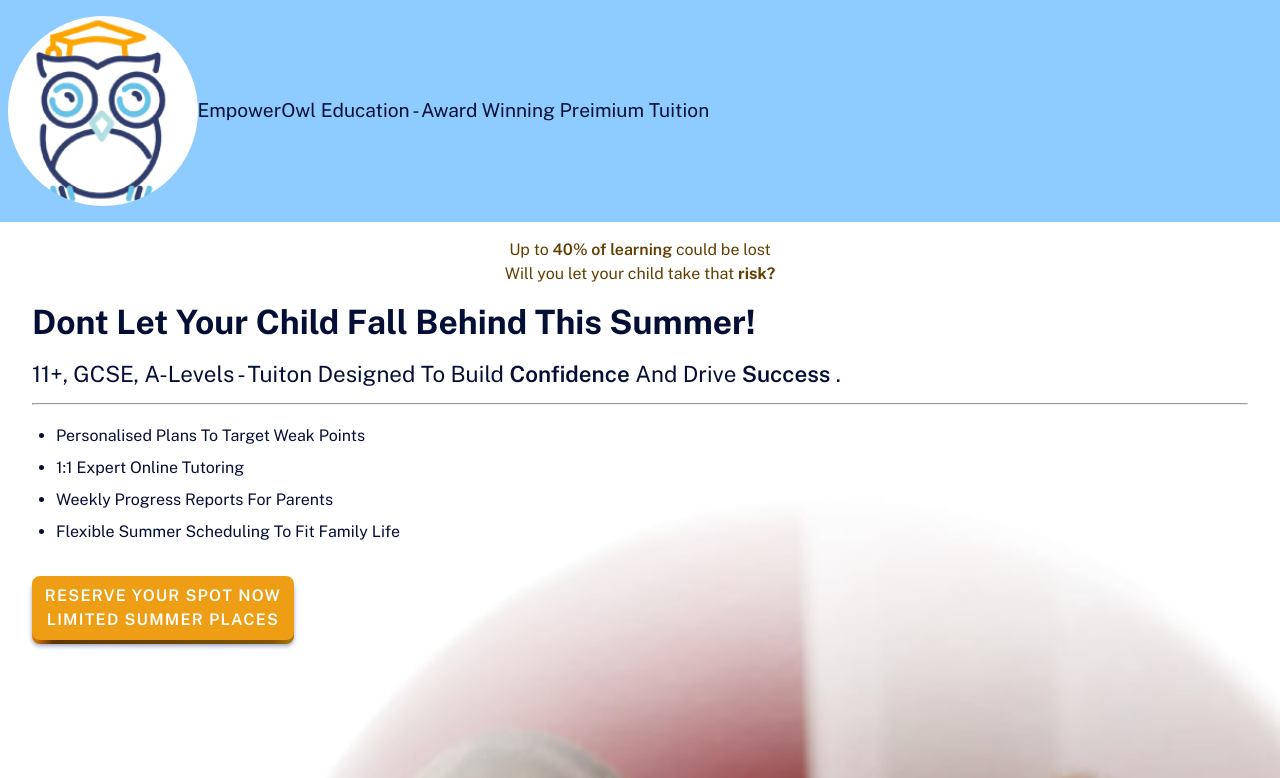
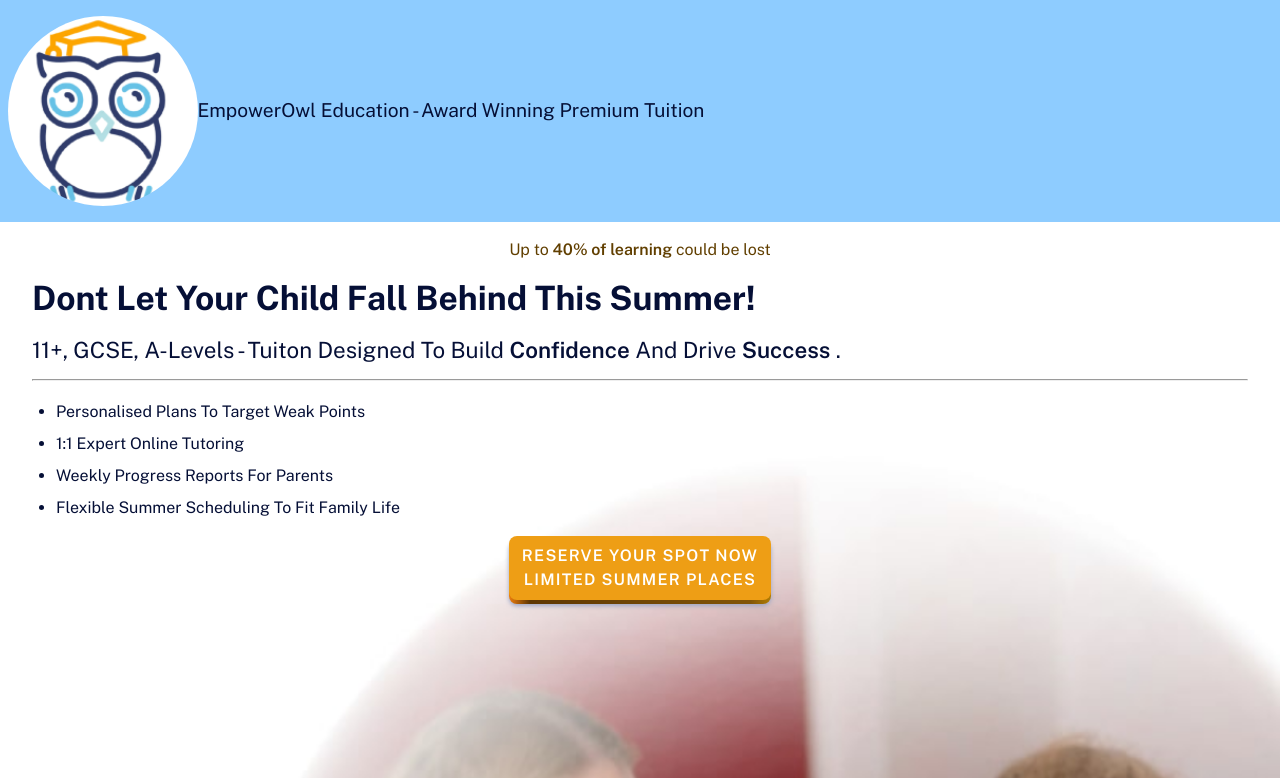
Before and after one commit to wawawoh/EmpowerOwl, a plain HTML site: page index.html in a window 1280 px wide. Shown: the top 778 px of the page. Drawn offline with nearby package versions, Linux system fonts and the light colour scheme.

Commit message:
center allign and button fix

```diff
--- a/index.html
+++ b/index.html
@@ -22,13 +22,13 @@ body {
 <body>
     <header>
         <img src="/images/empowerowl.png" alt="">
-        <p>EmpowerOwl education - award winning Preimium tuition
+        <p>EmpowerOwl education - award winning Premium tuition
         </p>
 
     </header>
     <main>
         <section class="hero">
-            <p class="top-of-hero"> Up to <span class="target">40% of learning</span> could be lost<br>Will you let your child take that <span class="bold">risk? </span> </p>
+            <p class="top-of-hero"> Up to <span class="target">40% of learning</span> could be lost </p>
             <h1>
                 Dont let your child fall behind this Summer!
             </h1>
@@ -67,7 +67,7 @@ body {
         <img class="hero-img"src="/images/hero.jpeg" alt="">
 
         <section class="voted">
-            <p>voted by luton council</p>
+            <p>Voted by luton councl</p>
             <h2> No. 1 Educational startup in 2021</h2>
             <img src="/images/luton.jpg" alt="">
         </section>
@@ -135,7 +135,7 @@ body {
                     <img src="/images/arrow-prev-small-svgrepo-com.svg" alt="">
                 </div>
 
-                <p>a no-risk introduction where your child and tutor get to know each other, build trust and understanding
+                <p>A no-risk introduction where your child and tutor get to know each other, build trust and understanding
 </p>
             </div>
             <div class="accordian">
@@ -144,7 +144,7 @@ body {
                     <img src="/images/arrow-prev-small-svgrepo-com.svg" alt="">
                 </div>
 
-                <p>a full curriculum is planned out, honing on your childs weak points</p>
+                <p>A full curriculum is planned out, honing on your childs weak points</p>
             </div>
             <div class="accordian">
                 <div class="accordian-header">
--- a/style.css
+++ b/style.css
@@ -60,8 +60,12 @@ button {
     text-transform: uppercase;
     padding: 0.4rem 0.6rem;
     align-self: center;
+    margin: auto !important
 
 
+}
+a {
+    margin: auto;
 }
 .pushable {
   position: relative;
@@ -107,6 +111,8 @@ button {
 
 .front {
   display: block;
+  margin: auto;
+  align-self: center;
   position: relative;
   border-radius: 8px;
   background: var(--yellow);
@@ -178,6 +184,7 @@ button {
     button {
         /* font-size: 1.1rem; */
         align-self: flex-start;
+
     }
 }
  .age {
@@ -397,3 +404,7 @@ h3 {
         margin-bottom: 1rem;
     }
 }
+button {
+    margin: auto;
+    align-self: center;
+}
```
